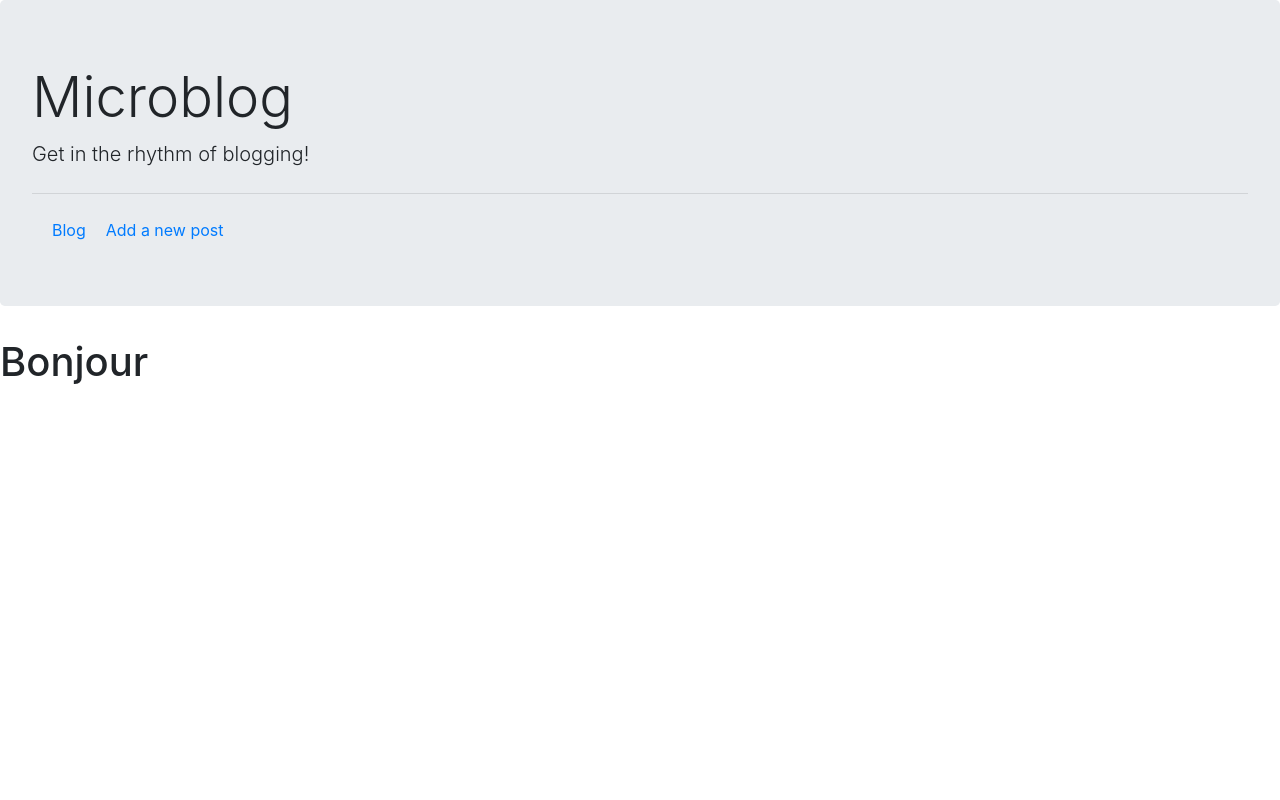
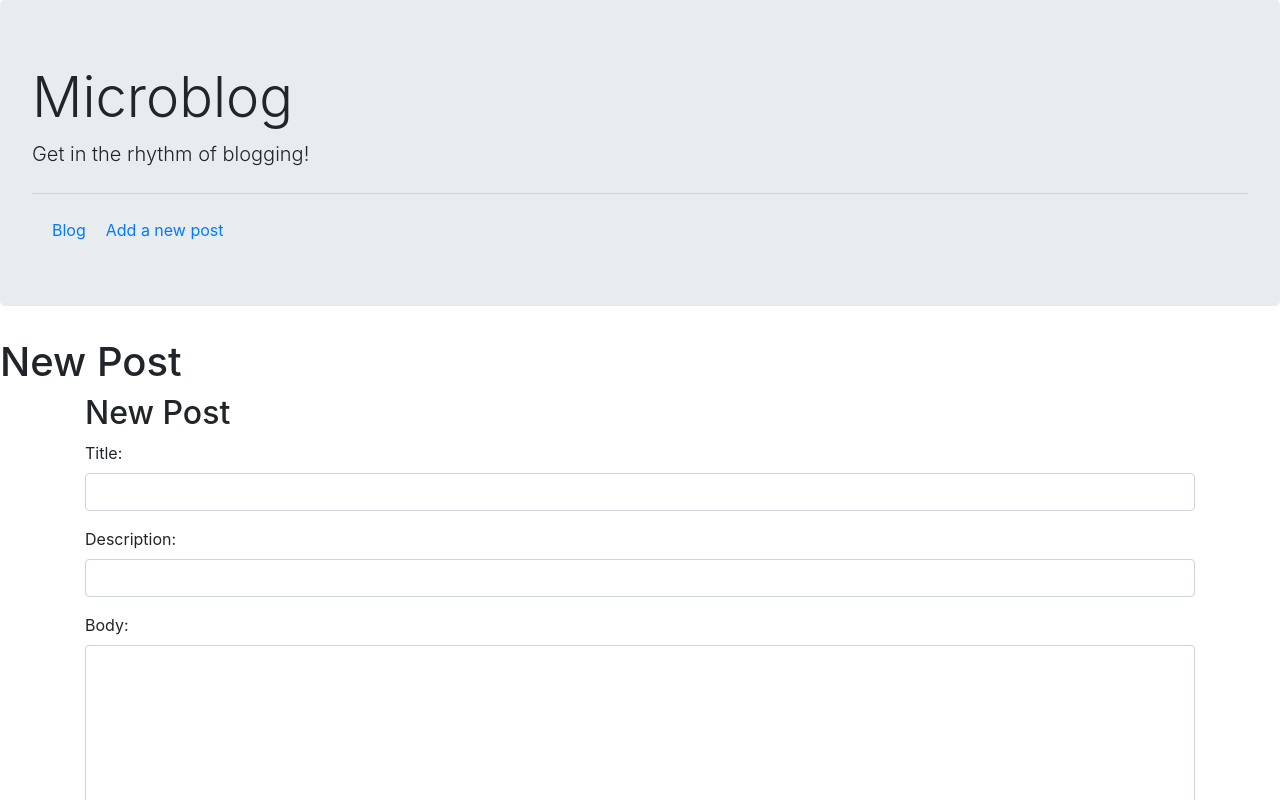
Before and after one commit to eaquin1/react-microblog, a React (Create React App) app: page /new in a window 1280 px wide. Shown: the top 800 px of the page. Built offline with nearby package versions, Linux system fonts and the light colour scheme; no server answers.

Commit message:
refactored reducers

```diff
--- a/src/Components/CommentList.js
+++ b/src/Components/CommentList.js
@@ -2,16 +2,15 @@ import React from "react"
 import Comment from "./Comment"
 
 function CommentList({comments=[], deleteComment}){
-    console.log(comments)
+
     return (
-
         comments.map(c => (
             <Comment
-                key={Object.keys(c)[0]}
-                id={Object.keys(c)[0]}
-                text={Object.values(c)[0]}
+                key={c.id}
+                id={c.id}
+                text={c.text}
                 deleteComment = {deleteComment}
-                />
+            />
         ))
     )
 
--- a/src/Components/NewPost.js
+++ b/src/Components/NewPost.js
@@ -1,46 +1,29 @@
 import React from "react";
-// import PostForm from "./PostForm";
-// import { useHistory } from "react-router-dom";
-// import { v4 as uuid } from "uuid";
-// import { addPost } from "../actions/posts";
-// import { useDispatch } from "react-redux";
+import PostForm from "./PostForm";
+import { useHistory } from "react-router-dom";
+
+import { sendPostToApi } from "../actions/posts";
+import { useDispatch } from "react-redux";
 
 function NewPost() {
-    return (<h1>Bonjour</h1>)
-//     const history = useHistory();
-//     const dispatch = useDispatch();
+    const history = useHistory();
+    const dispatch = useDispatch();
 
-//     /**Adds post and sends it to redux state */
-//    const add = ({ title, description, body })=> {
-//         const id = uuid()
-//     dispatch(addPost({
-//                 id: id,
-//                 title: title,
-//                 description: description,
-//                 body: body
-//                 }
-//             )
-//         );
-//         history.push("/");
-//     }
-//     function cancel() {
-//         history.push("/");
-//     }
+    /**Adds post and sends it to redux state */
+    const add = ({ title, description, body }) => {
+        dispatch(sendPostToApi(title, description, body));
+        history.push("/");
+    };
+    function cancel() {
+        history.push("/");
+    }
 
-//     return (
-//         <main>
-//             <h1>New Post</h1>
-//             <PostForm save={add} cancel={cancel} />
-//         </main>
-//     );
+    return (
+        <main>
+            <h1>New Post</h1>
+            <PostForm save={add} cancel={cancel} />
+        </main>
+    );
 }
 
 export default NewPost;
-// let arr = [{
-// body: "sss",
-// description: "Purple flowers out your window",
-// id: "ac60ed83-18c8-46b7-a027-be8d4fd426a0",
-// title: "Rosaphine"}, {body: "sadfadsfdsafdasfadsfsdf",
-// description: "Yellow",
-// id: "be8d4fd426a0",
-// title: "Gini"}]
--- a/src/Components/Post.js
+++ b/src/Components/Post.js
@@ -14,22 +14,22 @@ import {
 
 
 function Post() {
+    const [isEditing, setIsEditing] = useState(false);
     const postId = Number(useParams().postId);
     const history = useHistory();
+    const post = useSelector(st => st.posts[postId]);
     const dispatch = useDispatch();
-    const post =useSelector(state => state.posts[postId])
-    const [isEditing, setIsEditing] = useState(false);
 
-    useEffect(function loadPost() {
-        async function getPost() {
-            dispatch(getPostFromApi(postId))
-        }
-        if (!post) {
-            getPost()
-        }
-    }, [dispatch, postId, post])
-    console.log(postId)
-    console.log(post)
+    /** If we don't have the post, request it from API. */
+
+    useEffect(function loadPostWhenPostOrIdChanges() {
+      async function getPost() {
+        dispatch(getPostFromApi(postId));
+      }
+      if (!post) {
+        getPost();
+      }
+    }, [dispatch, postId, post]);
 
 
 
@@ -40,12 +40,13 @@ function Post() {
     };
 
     const edit = ({ title, description, body }) => {
-        dispatch(updatePostInApi({
+        console.log(postId)
+        dispatch(updatePostInApi(
             postId,
             title,
             description,
             body
-        }));
+        ));
 
         toggleEdit();
     };
@@ -62,6 +63,9 @@ function Post() {
     const deleteComment = (commentId) => {
         dispatch(removeCommentFromApi(postId, commentId))
     }
+
+    if(!post) return <p>Loading</p>;
+
     return (
         <div className="container">
             {isEditing ? (
@@ -71,7 +75,7 @@ function Post() {
                     <h3>{post.title}</h3>
                     <i
                         className="fas fa-edit text-primary"
-                        // onClick={toggleEdit}
+                        onClick={toggleEdit}
                     />
                     <i className="fas fa-times text-danger" onClick={deletePost}/>
                     <p>{post.description}</p>
@@ -79,6 +83,7 @@ function Post() {
                     <h4>Comments</h4>
                 </>
             )}
+            <hr></hr>
            <CommentForm addComment={newComment} />
            <CommentList comments={post.comments} deleteComment={deleteComment}/>
         </div>
--- a/src/actions/posts.js
+++ b/src/actions/posts.js
@@ -13,6 +13,7 @@ const API_URL = process.env.REACT_APP_API_URL || "http://localhost:5000/api/post
 
 export function getPostFromApi(id) {
     return async function(dispatch) {
+        console.log(id)
         const response = await axios.get(`${API_URL}/${id}`);
         return dispatch(getPost(response.data))
     }
@@ -44,6 +45,8 @@ function addPost(post) {
 }
 export function updatePostInApi(id, title, description, body) {
     return async function(dispatch){
+        console.log(id)
+        console.log(title)
         const response = await axios.put(`${API_URL}/${id}`, {
             title,
             description,
```
